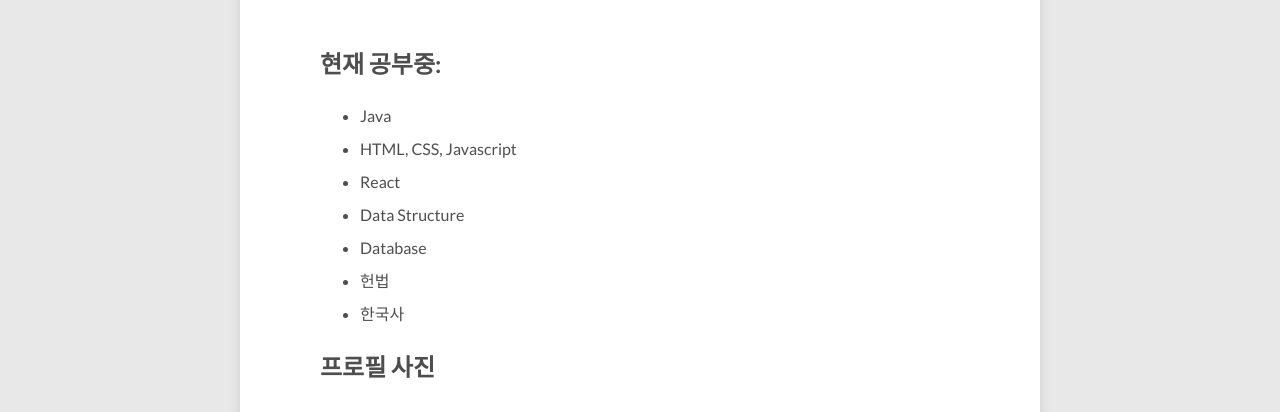
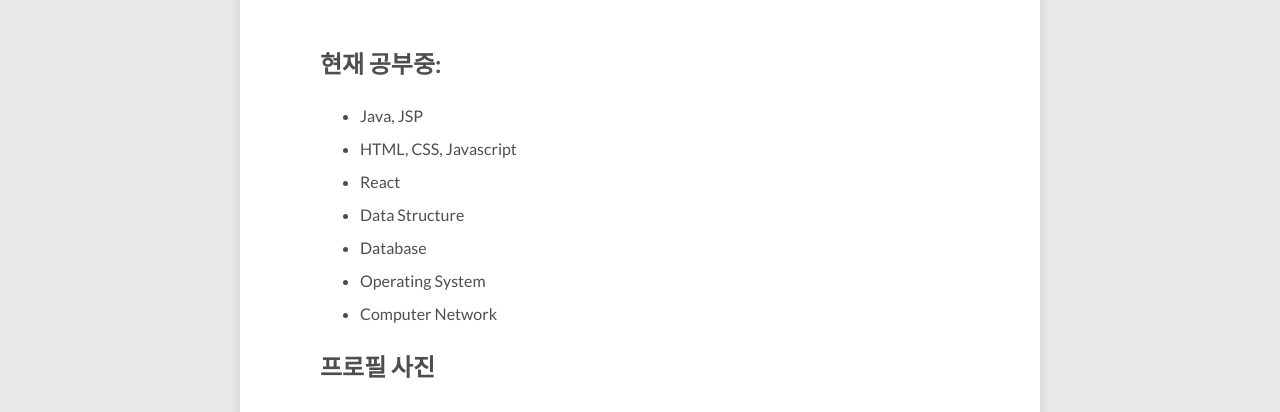
Before and after one commit to Doubb/Doubb.github.io, a Jekyll site: the page built from about/index.md, in a window 1280 px wide. Shown: the part 1103-1515 px from the top of the page. Built offline with Jekyll 4.4.1, drawn with Linux system fonts in a browser that asks for light colours; nearby versions of some CDN libraries.

Commit message:
Update profile

```diff
--- a/about/index.md
+++ b/about/index.md
@@ -25,13 +25,13 @@ modified: 2020-01-15
 
 ## 현재 공부중:
 
-* Java
+* Java, JSP
 * HTML, CSS, Javascript
 * React
 * Data Structure
 * Database
-* 헌법
-* 한국사
+* Operating System
+* Computer Network
 
 ## 프로필 사진
 
```
